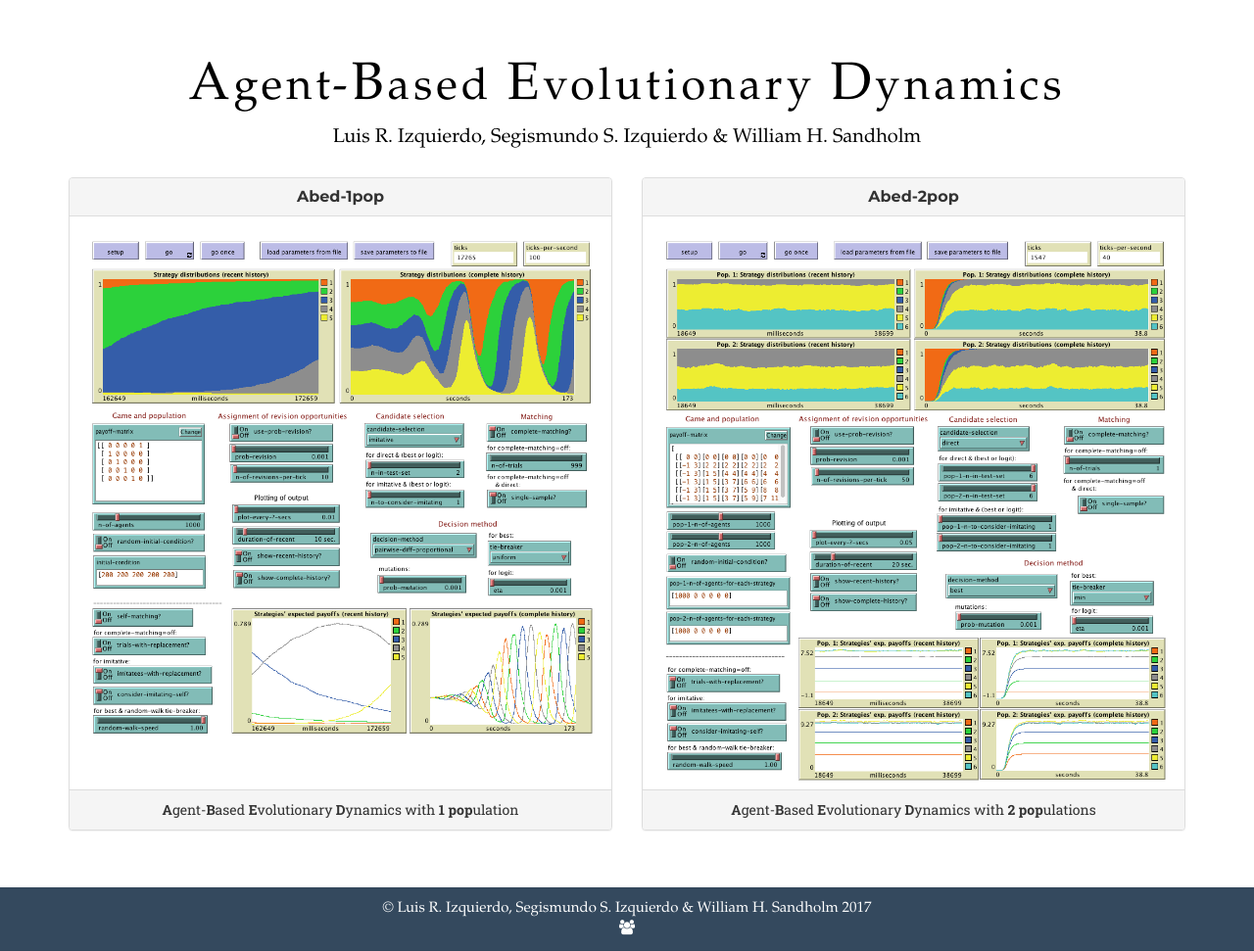
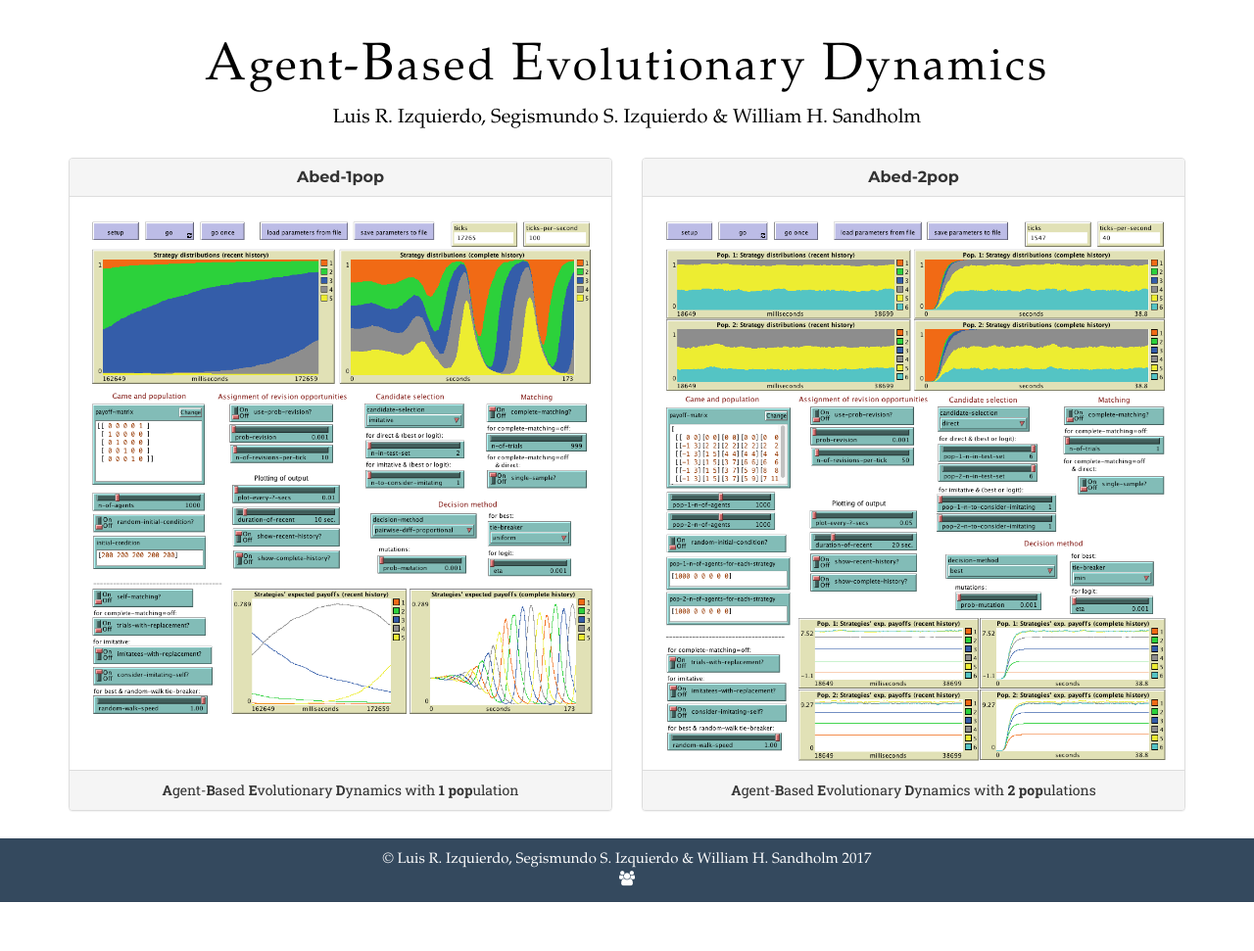
Before and after one commit to luis-r-izquierdo/abed, a plain HTML site: page index.html in a window 1280 px wide. Shown: the whole page at 98% size. After the commit the page ends 921 px from the top, so only its background shows below. Drawn offline with Linux system fonts and the light colour scheme; a web font is replaced by a local one.

Commit message:
minor cosmetic changes

```diff
--- a/css/agency.css
+++ b/css/agency.css
@@ -313,7 +313,7 @@ header .intro-text .intro-heading {
    font-size: 35px;
    font-family: palatino;
    font-weight: 300;
-   letter-spacing: 4px;
+   letter-spacing: 2px;
 }
 
 .h3_home {
@@ -353,11 +353,11 @@ header .intro-text .intro-heading {
    }
 
    .intro-header {
-      padding-top: 40px;
+      padding-top: 20px;
    }
 
    #page-top {
-      padding-bottom: 80px
+      padding-bottom: 50px
    }
 
    .h1_home {
@@ -365,7 +365,7 @@ header .intro-text .intro-heading {
       font-size: 45px;
       font-family: palatino;
       font-weight: 300;
-      letter-spacing: 4px;
+      letter-spacing: 3px;
    }
 
    .h3_home {
--- a/index.html
+++ b/index.html
@@ -47,7 +47,7 @@
       <div class="intro-header">
          <div class="col-xs-12 text-center">
             <h1 class="h1_home wow fadeIn" data-wow-delay="0.1s"><big>A</big>gent-<big>B</big>ased <big>E</big>volutionary <big>D</big>ynamics</h1>
-            <h3 class="h3_home wow fadeIn" data-wow-delay="0.9s">Luis R. Izquierdo, Segismundo S. Izquierdo &amp; William H. Sandholm</h3>
+            <h3 class="h3_home wow fadeIn" data-wow-delay="0.6s">Luis R. Izquierdo, Segismundo S. Izquierdo &amp; William H. Sandholm</h3>
          </div>
       </div>
 
@@ -82,10 +82,10 @@
       </div>
    </div>
 
-   <div class="content-section-c wow fadeIn" data-wow-delay="1.2s">
+   <div class="content-section-c wow fadeIn" data-wow-delay="0.8s">
       <div class="container">
 
-         <div class="row wow fadeIn" data-wow-delay="1.2s">
+         <div class="row wow fadeIn" data-wow-delay="0.8s">
             <div class="col-sm-12">
                <!-- a div rather than p because I want it centered, and p has justify !important -->
                <div class="copyright text-center">
```
